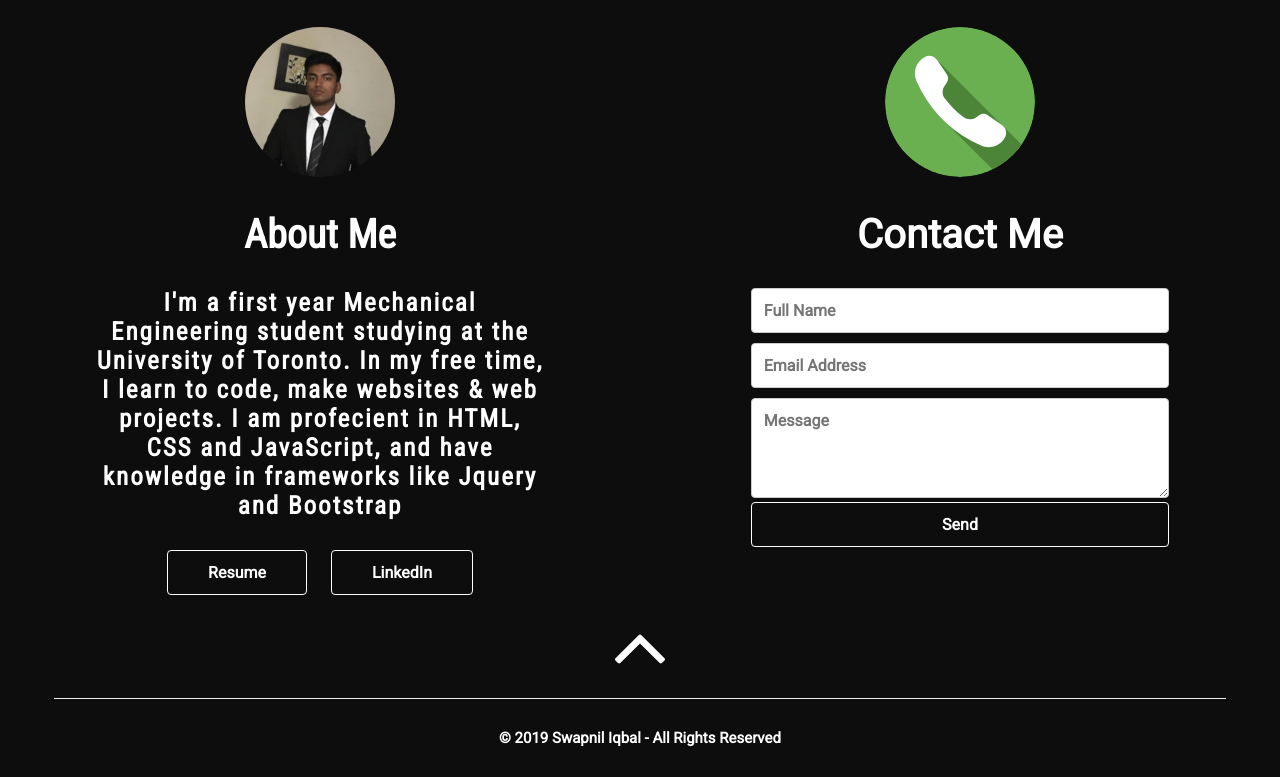
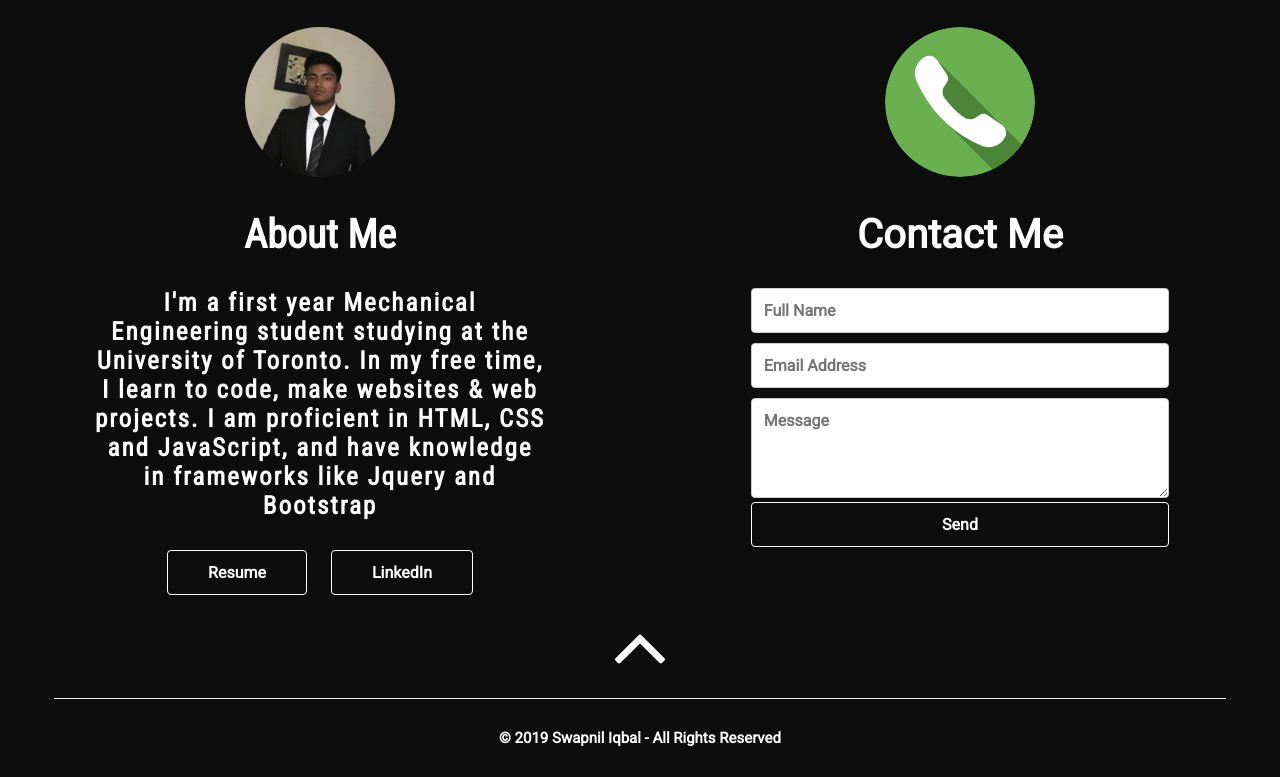
Before and after one commit to swapnil233/swapnil233.github.io, a plain HTML site: page index.html in a window 1280 px wide. Shown: the part 1338-2115 px from the top of the page. Drawn offline with nearby package versions, Linux system fonts and the light colour scheme.

Commit message:
spelling fixes

```diff
--- a/index.html
+++ b/index.html
@@ -128,7 +128,7 @@
             <h1>About Me</h1>
             <h2>I'm a first year Mechanical Engineering student studying at the University of Toronto. In my free time,
                 I learn
-                to code, make websites &amp; web projects. I am profecient in HTML, CSS and JavaScript, and have
+                to code, make websites &amp; web projects. I am proficient in HTML, CSS and JavaScript, and have
                 knowledge
                 in frameworks like Jquery and Bootstrap</h2>
             <a href="./assets/resume.pdf" target="_blank" rel="noopener">Resume</a>
```
